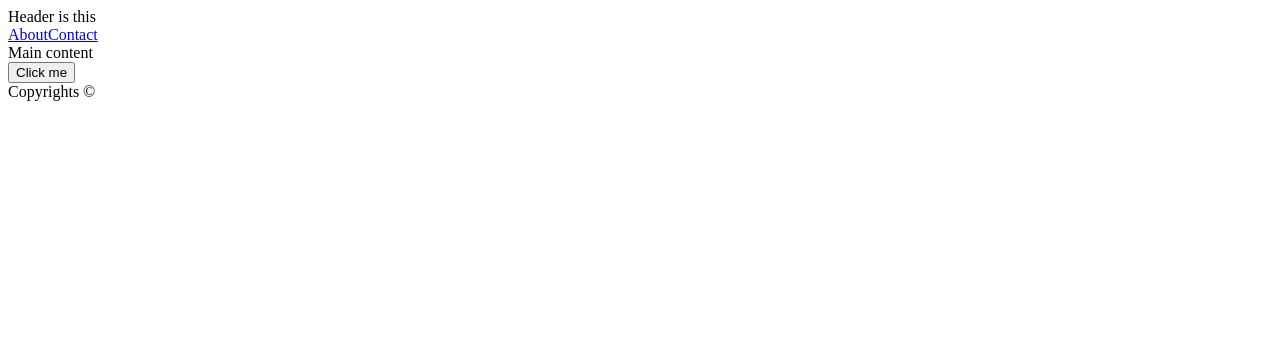
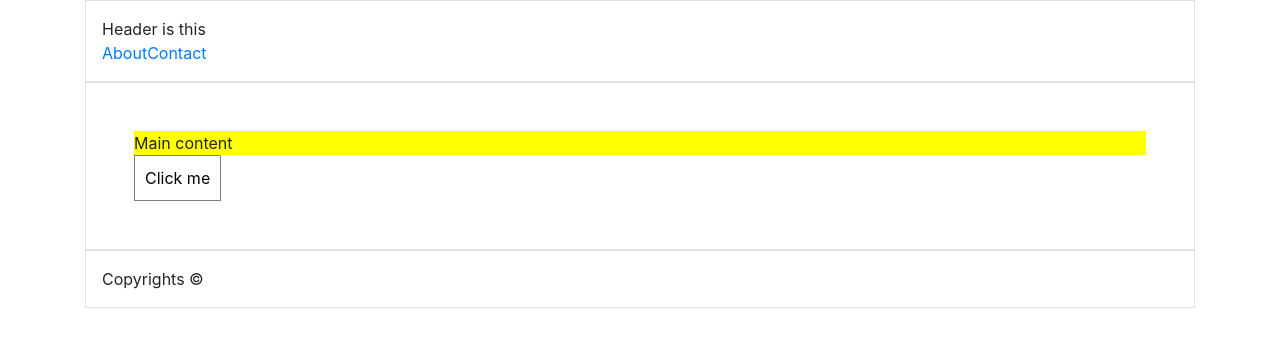
Before and after one commit to azizali/react-2-basics-props, a React app: page / in a window 1280 px wide. Built offline with nearby package versions, Linux system fonts and the light colour scheme.

Commit message:
Three ways to style in react

```diff
--- a/src/Button.js
+++ b/src/Button.js
@@ -1,4 +1,10 @@
 import React from 'react'
+
+const style = {
+  border: '1px solid gray',
+  backgroundColor: 'white',
+  padding: '10px'
+}
 
 export default function ({to='#', value='Click me', type='button'}){
   if(type === 'link'){
@@ -8,6 +14,6 @@ export default function ({to='#', value='Click me', type='button'}){
     return <input value={value} type="submit" />
 
   } else {
-      return <button>{value}</button>
+      return <button style={style}>{value}</button>
   }
 }
--- a/src/Footer.js
+++ b/src/Footer.js
@@ -2,7 +2,7 @@ import React from 'react'
 
 function Footer(){
   return (
-    <div>Copyrights &copy;</div>
+    <div className="border p-3">Copyrights &copy;</div>
   )
 }
 
--- a/src/Header.js
+++ b/src/Header.js
@@ -3,7 +3,7 @@ import Button from './Button'
 
 function Header(){
   return (
-    <div>
+    <div className="border p-3">
       <div>Header is this</div>
       <Button value="About" type="link" />
       <Button value="Contact" type="link" />
--- a/src/Main.js
+++ b/src/Main.js
@@ -3,8 +3,8 @@ import Button from './Button'
 
 function Main(){
   return (
-    <div>
-      <div>Main content</div>
+    <div className="border p-5">
+      <div className="highlight">Main content</div>
       <Button value="Click me" />
     </div>
   )
--- a/src/index.html
+++ b/src/index.html
@@ -4,6 +4,7 @@
   <meta charset="UTF-8">
   <meta name="viewport" content="width=device-width, initial-scale=1.0">
   <meta http-equiv="X-UA-Compatible" content="ie=edge">
+  <link rel="stylesheet" href="https://stackpath.bootstrapcdn.com/bootstrap/4.1.3/css/bootstrap.min.css" integrity="sha384-MCw98/SFnGE8fJT3GXwEOngsV7Zt27NXFoaoApmYm81iuXoPkFOJwJ8ERdknLPMO" crossorigin="anonymous">
   <title>Document</title>
 </head>
 <body>
--- a/src/index.js
+++ b/src/index.js
@@ -1,3 +1,4 @@
+import './style.css'
 import React from 'react'
 import ReactDOM from 'react-dom'
 import Header from './Header'
@@ -6,7 +7,7 @@ import Footer from './Footer'
 
 function App(){
   return(
-    <div>
+    <div className="container">
       <Header />
       <Main />
       <Footer />
--- /dev/null
+++ b/src/style.css
@@ -0,0 +1,7 @@
+.highlight {
+  background-color: yellow
+}
+
+.b{
+  font-weight: bold
+}
```
